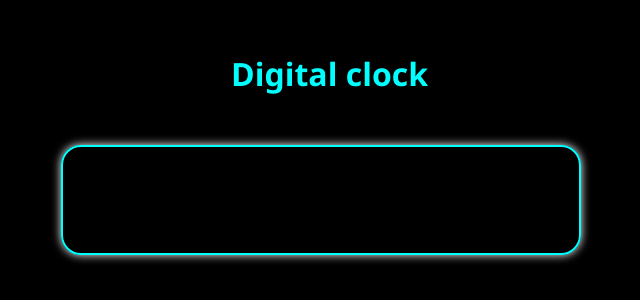
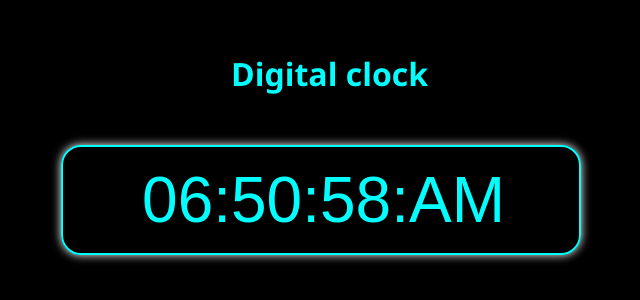
Before and after one commit to HARSHBAHELE/mydiitalclock.github.io, a plain HTML site: page index.html in a window 1280 px wide. Shown: the part 148-448 px from the top of the page, without its empty margins (319-959 px from the left). Drawn offline with Linux system fonts and the light colour scheme.

Commit message:
Update index.html

```diff
--- a/index.html
+++ b/index.html
@@ -13,6 +13,6 @@
     <div id="digital-clock">
 </div>
 </div>
-<script src="9th.js"></script>
+<script src="script.js"></script>
 </body>
 </html>
```
